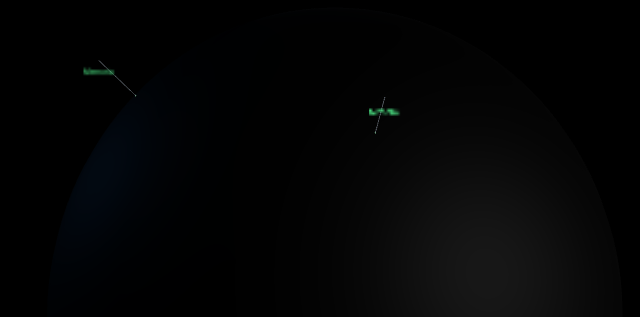
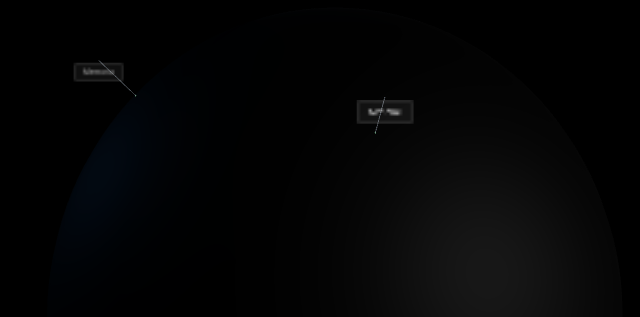
Before and after one commit to cronoagency/algeron-dashboard, a React (Vite) app: page / in a window 1280 px wide. Shown: the part 483-800 px from the top of the page, without its empty margins (305-945 px from the left). Built offline with nearby package versions, Linux system fonts and the light colour scheme.

Commit message:
tile smerigliata dietro label — glass sottile come Quarn

```diff
--- a/src/components/ui/globe.jsx
+++ b/src/components/ui/globe.jsx
@@ -61,7 +61,21 @@ function Marker({ marker, radius, defaultSize, onClick, onHover }) {
         <Html transform center sprite distanceFactor={10}
           style={{ pointerEvents: isVisible ? "auto" : "none", opacity: isVisible ? 1 : 0, transition: "opacity 0.15s ease-out" }}>
           <span
-            style={{ fontSize: '3px', color: hovered ? '#fff' : '#4ade80', cursor: 'pointer', whiteSpace: 'nowrap', fontFamily: 'Inter, sans-serif', fontWeight: 500 }}
+            style={{
+              fontSize: '3px',
+              color: hovered ? '#fff' : 'rgba(255,255,255,0.7)',
+              cursor: 'pointer',
+              whiteSpace: 'nowrap',
+              fontFamily: 'Inter, sans-serif',
+              fontWeight: 400,
+              background: 'rgba(255,255,255,0.06)',
+              backdropFilter: 'blur(8px)',
+              WebkitBackdropFilter: 'blur(8px)',
+              padding: '1px 3px',
+              borderRadius: '1.5px',
+              border: '0.3px solid rgba(255,255,255,0.08)',
+              letterSpacing: '0.02em',
+            }}
             onMouseEnter={handlePointerEnter} onMouseLeave={handlePointerLeave} onClick={handleClick}>
             {marker.label}
           </span>
```
